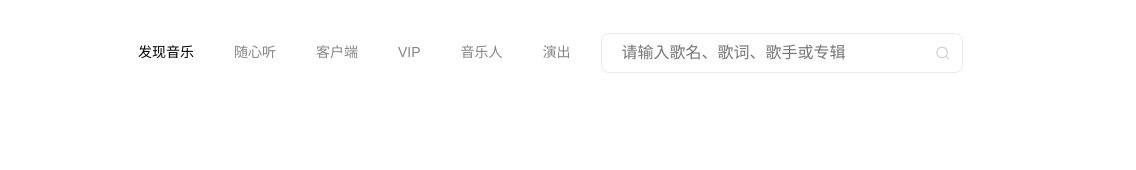
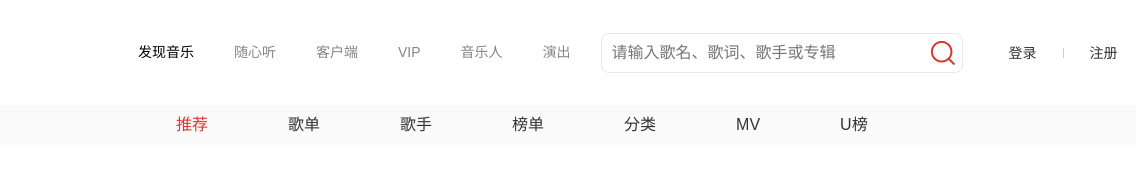
Before and after one commit to wuhongzhi5/com.taihe.music, a plain HTML site: page 千千静听pc端项目（伪）/千千静听.html in a window 1280 px wide. Shown: the top 170 px of the page, 144-1280 px from the left. Drawn offline with Linux system fonts and the light colour scheme.

Commit message:
千千静听项目

```diff
--- a/千千静听pc端项目（伪）/千千静听.html
+++ b/千千静听pc端项目（伪）/千千静听.html
@@ -34,7 +34,7 @@
 
     .box-top-bx ul {
       float: left;
-      padding-left: 102px;
+      margin-left: 102px;
       line-height: 105px;
       font-size: 14px;
     }
@@ -69,31 +69,75 @@
 
     .box-top-bx input {
       position: absolute;
-      float: right;
+      float: left;
       width: 340px;
       top: 0;
-      right: 0;
+      right: 10px;
       height: 38px;
       border: none;
       border-radius: 8px;
       font-size: 16px;
     }
 
-    .box-top-bx .ssk span {
-      float: left;
-      height: 100%;
-      width: 50px;
-      padding-left: 20px;
-    }
-
     .iconfont {
       position: absolute;
-      color: #ccc;
+      color: rgb(225, 50, 40);
       height: 38px;
       width: 38px;
       background: transparent;
       border: none;
       right: 0;
+      font-size: 30px;
+    }
+
+    .box-top-bx .denglu div {
+      float: left;
+      margin-top: calc((105px - 10px) /2);
+      height: 10px;
+      width: 80px;
+      text-align: center;
+      line-height: 10px;
+      font-size: 14px;
+    }
+
+    .box-top-bx .denglu div:hover a {
+      color: rgb(225, 50, 40);
+    }
+
+    .box-top-bx .denglu div:first-child {
+      margin-left: 20px;
+      border-right: 1px solid #ccc;
+    }
+
+    .box-top2 {
+      width: 100%;
+      height: 40px;
+      background-color: rgb(250, 250, 250);
+    }
+
+    .box-top2-bx {
+      width: 1350px;
+      height: 40px;
+      margin: auto;
+    }
+
+    .box-top2-bx ul li {
+      float: left;
+      font-size: 16px;
+      margin-left: 80px;
+      line-height: 40px;
+    }
+
+    .box-top2-bx ul li:first-child {
+      margin-left: 320px;
+    }
+
+    .box-top2-bx ul li:first-child a {
+      color: rgb(225, 50, 40);
+    }
+
+    .box-top2-bx ul li:hover a {
+      color: rgb(225, 50, 40);
     }
   </style>
 </head>
@@ -114,10 +158,26 @@
           <li><a href="">演出</a></li>
         </ul>
         <div class="ssk">
-          <span></span>
           <input type="text" placeholder="请输入歌名、歌词、歌手或专辑">
           <button class="iconfont">&#xe617;</button>
         </div>
+        <div class="denglu">
+          <div><a href="">登录</a></div>
+          <div><a href="">注册</a></div>
+        </div>
+      </div>
+    </div>
+    <div class="box-top2">
+      <div class="box-top2-bx">
+        <ul>
+          <li><a href="">推荐</a></li>
+          <li><a href="">歌单</a></li>
+          <li><a href="">歌手</a></li>
+          <li><a href="">榜单</a></li>
+          <li><a href="">分类</a></li>
+          <li><a href="">MV</a></li>
+          <li><a href="">U榜</a></li>
+        </ul>
       </div>
     </div>
   </div>
```
